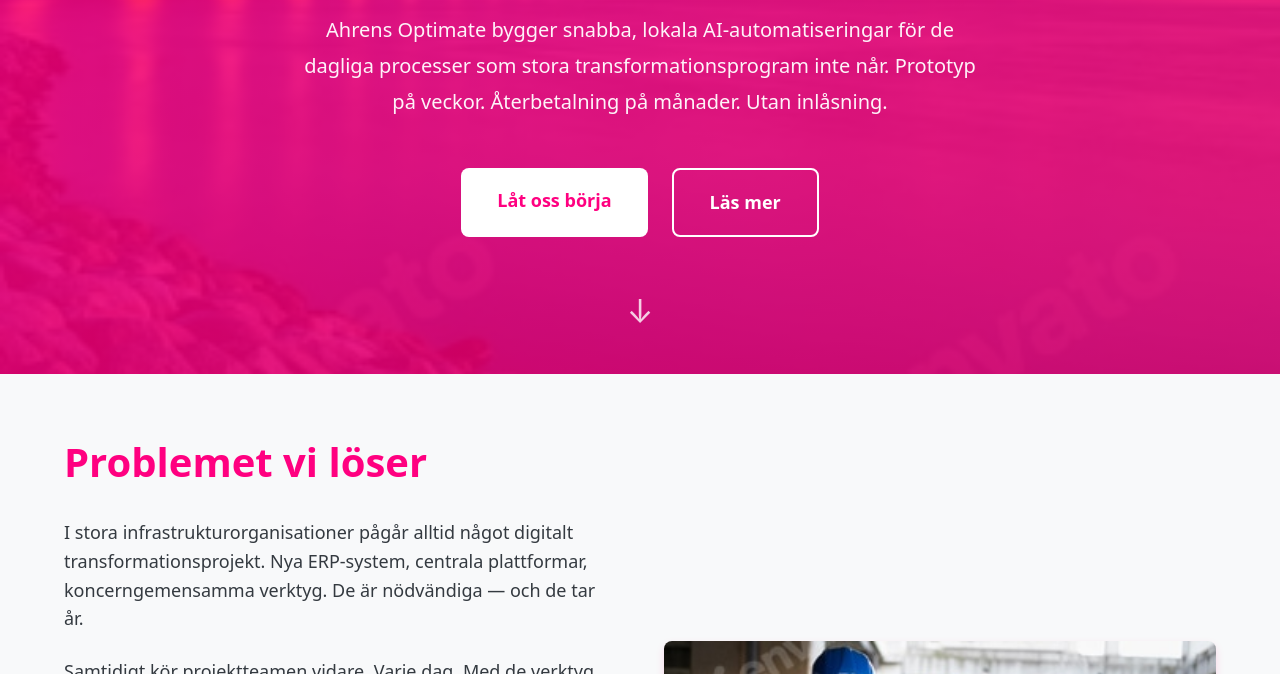
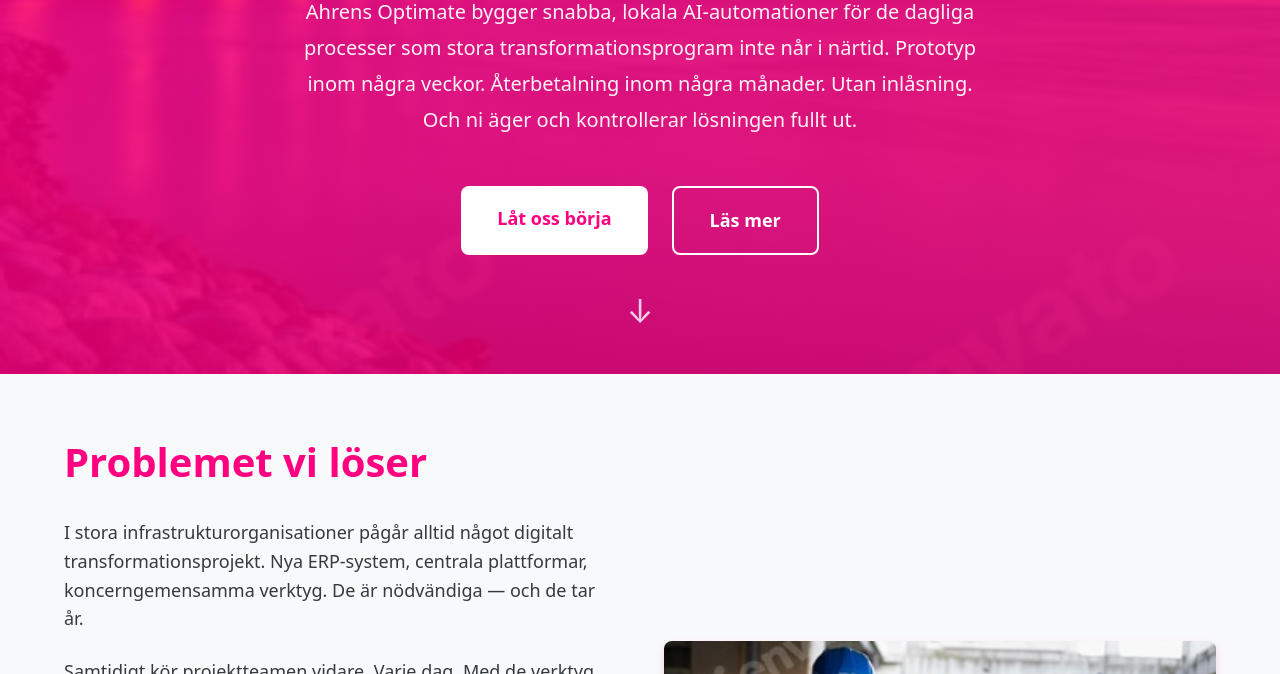
Before and after one commit to Ahrens-Optimate/implenia-homepage, an Astro site: page / in a window 1280 px wide. Shown: the part 426-1100 px from the top of the page. Built offline with nearby package versions, Linux system fonts and the light colour scheme; Astro itself is replaced by a stand-in of ours.

Commit message:
Update hero subtitle text: refine messaging about timeline and ownership

```diff
--- a/src/components/Hero.astro
+++ b/src/components/Hero.astro
@@ -21,9 +21,10 @@
       </h1>
 
       <p class="hero-subtitle">
-        Ahrens Optimate bygger snabba, lokala AI-automatiseringar för de dagliga processer
-        som stora transformationsprogram inte når. Prototyp på veckor. Återbetalning på månader.
-        Utan inlåsning.
+        Ahrens Optimate bygger snabba, lokala AI-automationer för de dagliga processer
+        som stora transformationsprogram inte når i närtid. Prototyp inom några veckor.
+        Återbetalning inom några månader. Utan inlåsning. Och ni äger och kontrollerar
+        lösningen fullt ut.
       </p>
 
       <div class="hero-cta">
```
